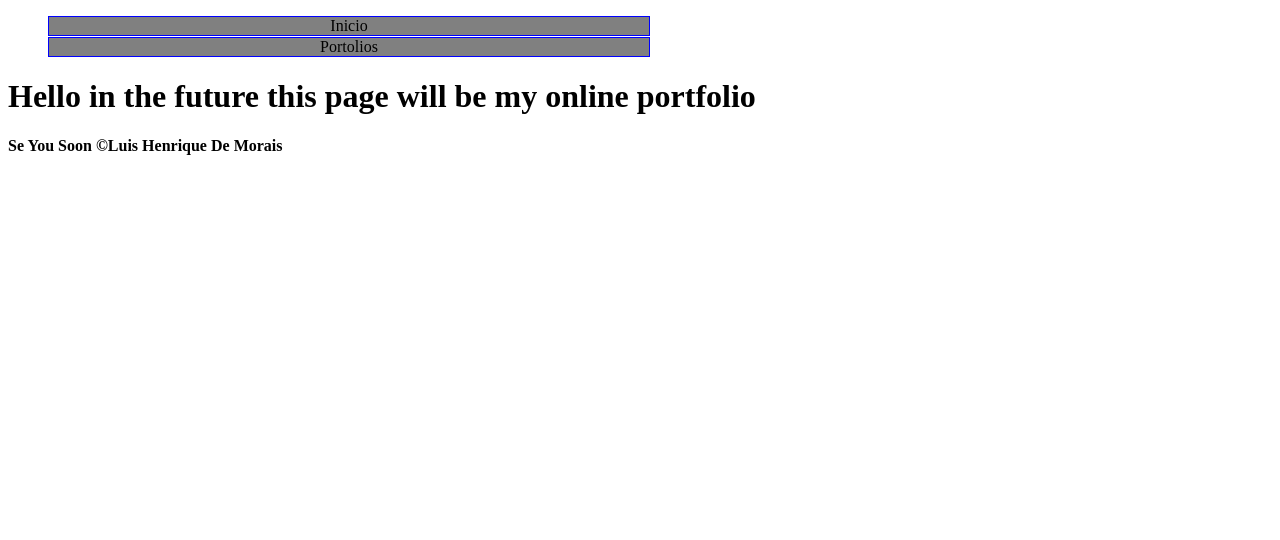
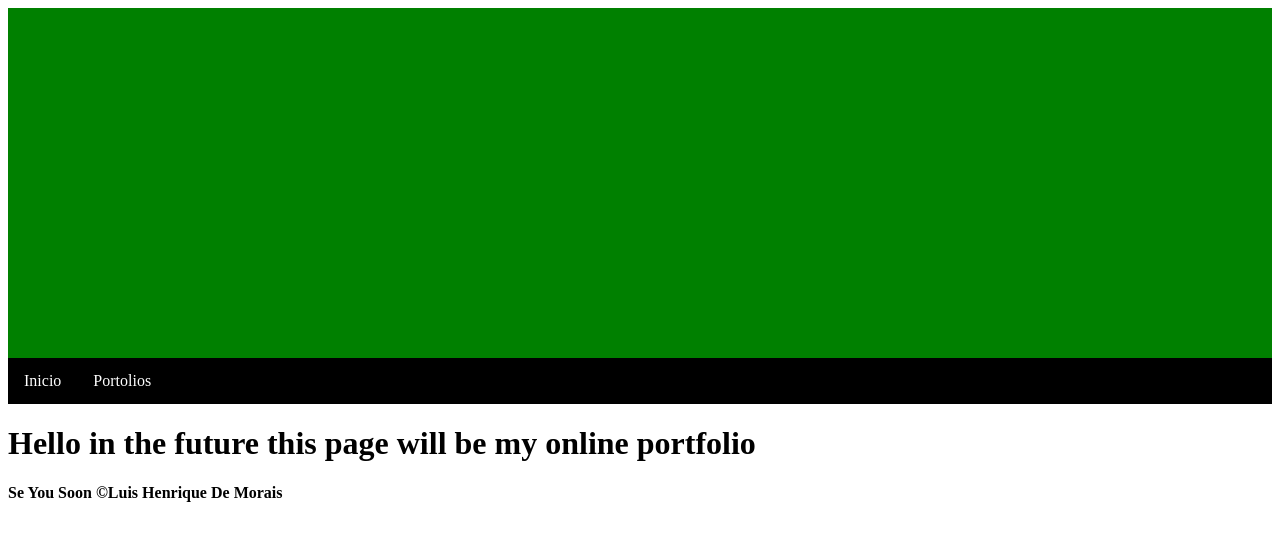
Before and after one commit to lhmoraesdvp/HTMLCSS-JS, a plain HTML site: page index.html in a window 1280 px wide. Drawn offline with Linux system fonts and the light colour scheme.

Commit message:
alterações visuais
alterações visuais

```diff
--- a/index.html
+++ b/index.html
@@ -15,11 +15,15 @@
 
 
     </head>
+<section class="carrosel">
 
+
+</section>
     <header>
-        <ul>
+        <nav>
+         <ul>
 
-            <li><li><a href="#">Inicio</a></li>
+            <li><a href="#">Inicio</a></li>
             <li><a href="#">Portolios</a></li>
 
 
@@ -29,6 +33,8 @@
 
 
             </ul>
+        </nav>
+
 
 
     </header>
--- a/style.css
+++ b/style.css
@@ -4,17 +4,15 @@ list-style: none;
 
 }
 
-a:link,a:visited{
+ul {
+    list-style-type: none;
+    margin: 0;
+    padding: 0;
+    overflow: hidden;
+    background-color: black;
+  }
 
-text-decoration:none;
-background-color: gray;
-width: 600px;
-display: block;
-text-align: center;
-border: 1px solid blue;
-color: black;
-margin-bottom: 1px;
-}
+
 
 a:hover,a:active{
 
@@ -24,3 +22,29 @@ a:hover,a:active{
 
 
     }
+
+
+
+    li {
+        float: left;
+      }
+
+      li a {
+
+        color: white;
+        text-align: center;
+        padding: 14px 16px;
+        text-decoration: none;
+        display: block;
+
+      }
+      .carrosel{
+
+
+width: auto;
+height: 350px;
+display: block;
+background-color: green;
+
+
+      }
```
